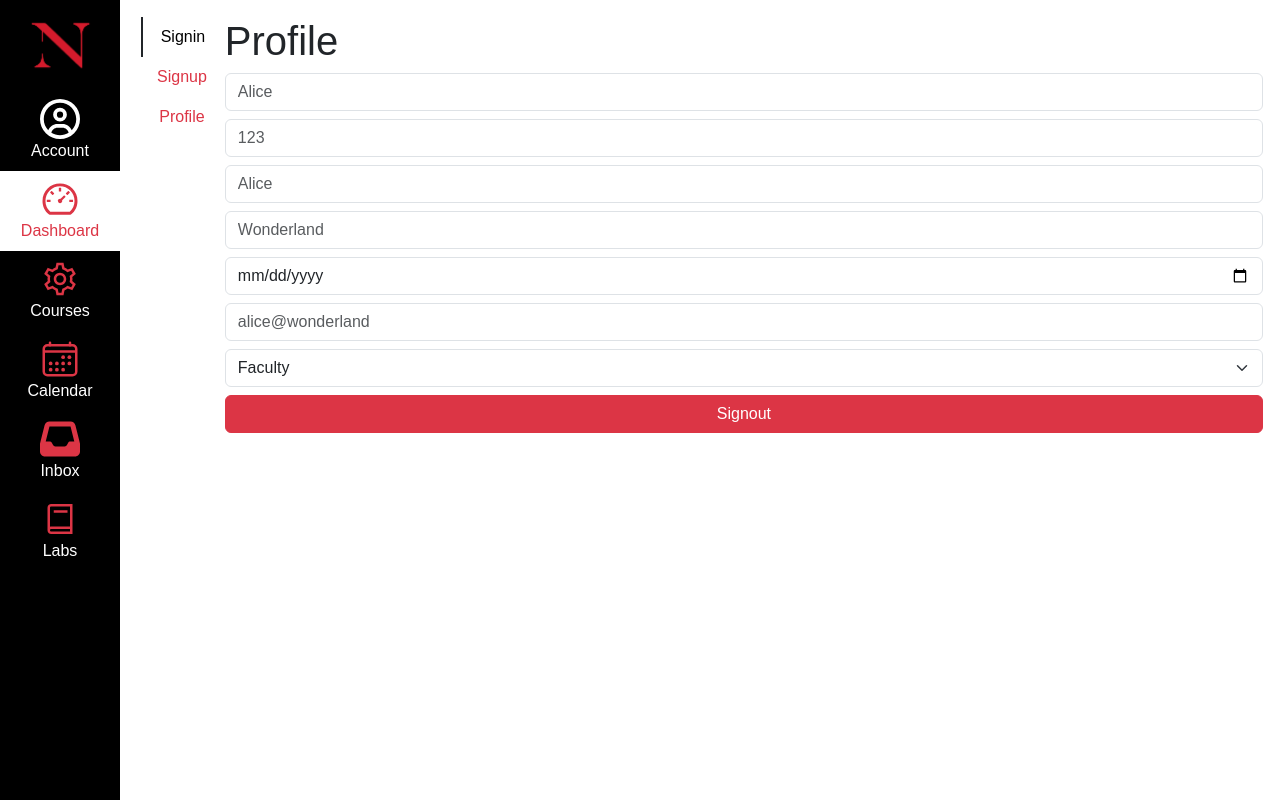
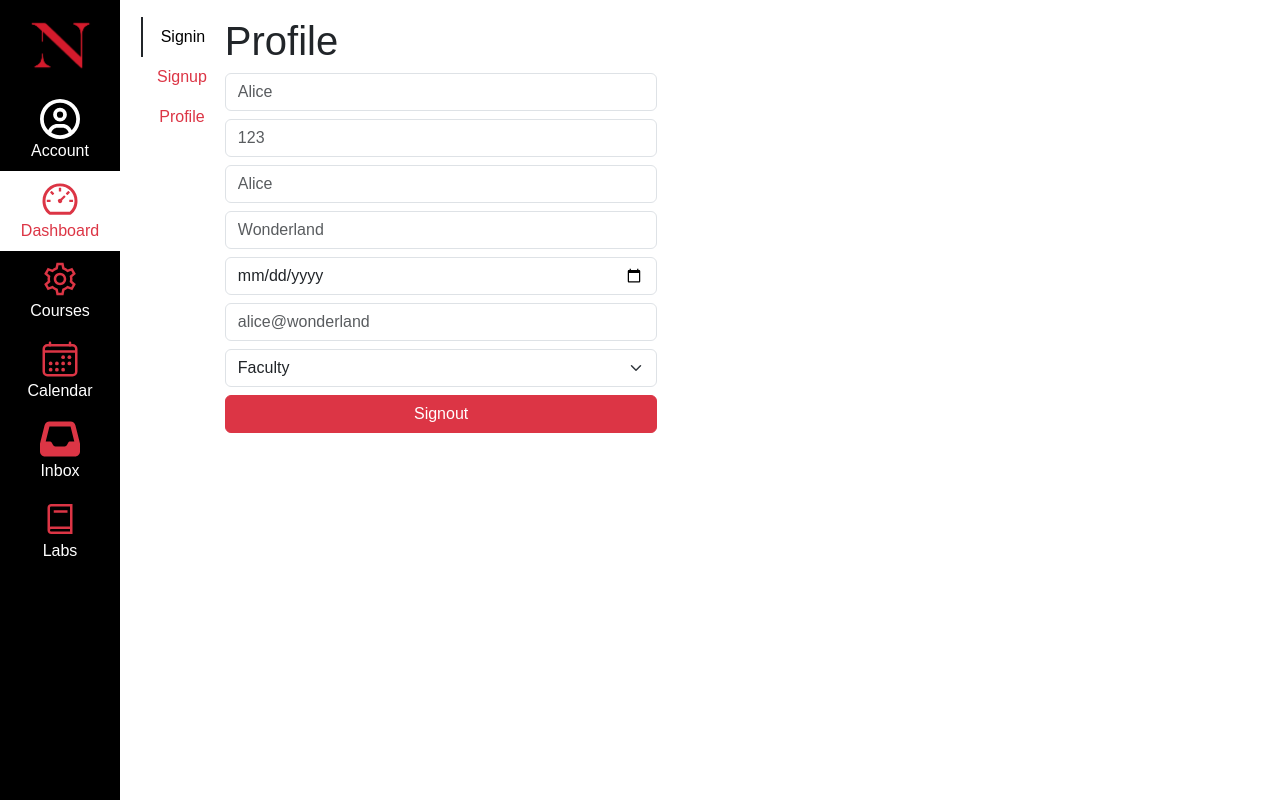
Before and after one commit to NithishBhat/Kambaz_next_js, a Next.js app: page /Account/Profile in a window 1280 px wide. Built offline with nearby package versions, Linux system fonts and the light colour scheme.

Commit message:
sizing signin,signup and profile forms

```diff
--- a/app/(kambaz)/Account/Profile/page.tsx
+++ b/app/(kambaz)/Account/Profile/page.tsx
@@ -2,7 +2,7 @@ import Link from "next/link";
 import {Form ,FormControl} from "react-bootstrap";
 export default function Profile() {
   return (
-    <div>
+    <div className="col-5 align-items-center">
       <h1>Profile</h1>
 
       <FormControl id="wd-username"
--- a/app/(kambaz)/Account/Signin/page.tsx
+++ b/app/(kambaz)/Account/Signin/page.tsx
@@ -2,7 +2,7 @@ import Link from "next/link";
 import { FormControl} from "react-bootstrap";
 export default function Signin() {
   return (
-    <div id="wd-signin-screen">
+    <div id="wd-signin-screen" className="col-5 align-items-center">
       <h1>Sign in</h1>
       <FormControl id="wd-username"
              placeholder="username"
--- a/app/(kambaz)/Account/Signup/page.tsx
+++ b/app/(kambaz)/Account/Signup/page.tsx
@@ -3,7 +3,7 @@ import Link from "next/link";
 import { FormControl} from "react-bootstrap";
 export default function Signup() {
   return (
-    <div>
+    <div className="col-5 align-items-center">
       <h1>Sign up</h1>
       <FormControl id="wd-username"
              placeholder="username"
```
